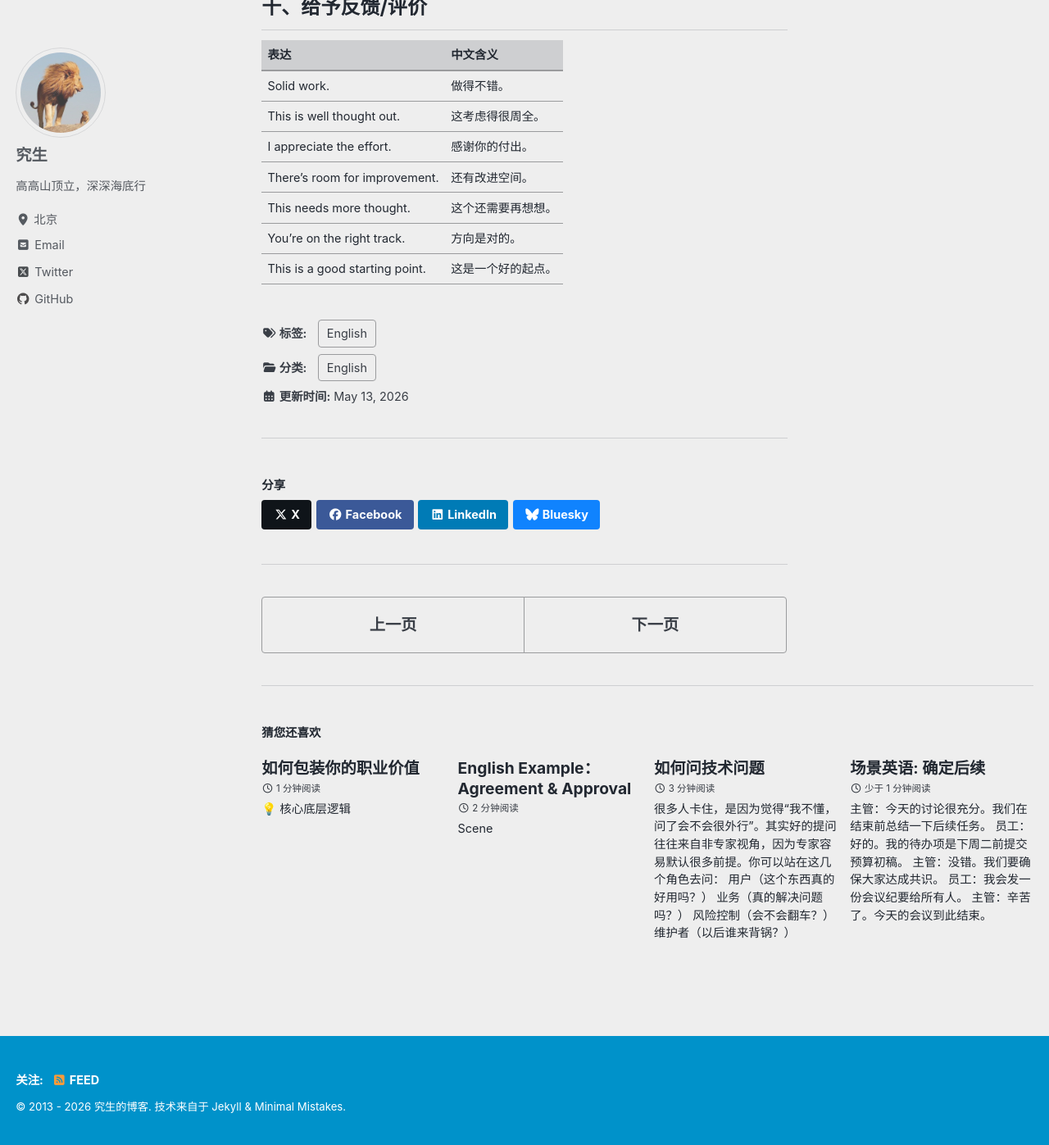
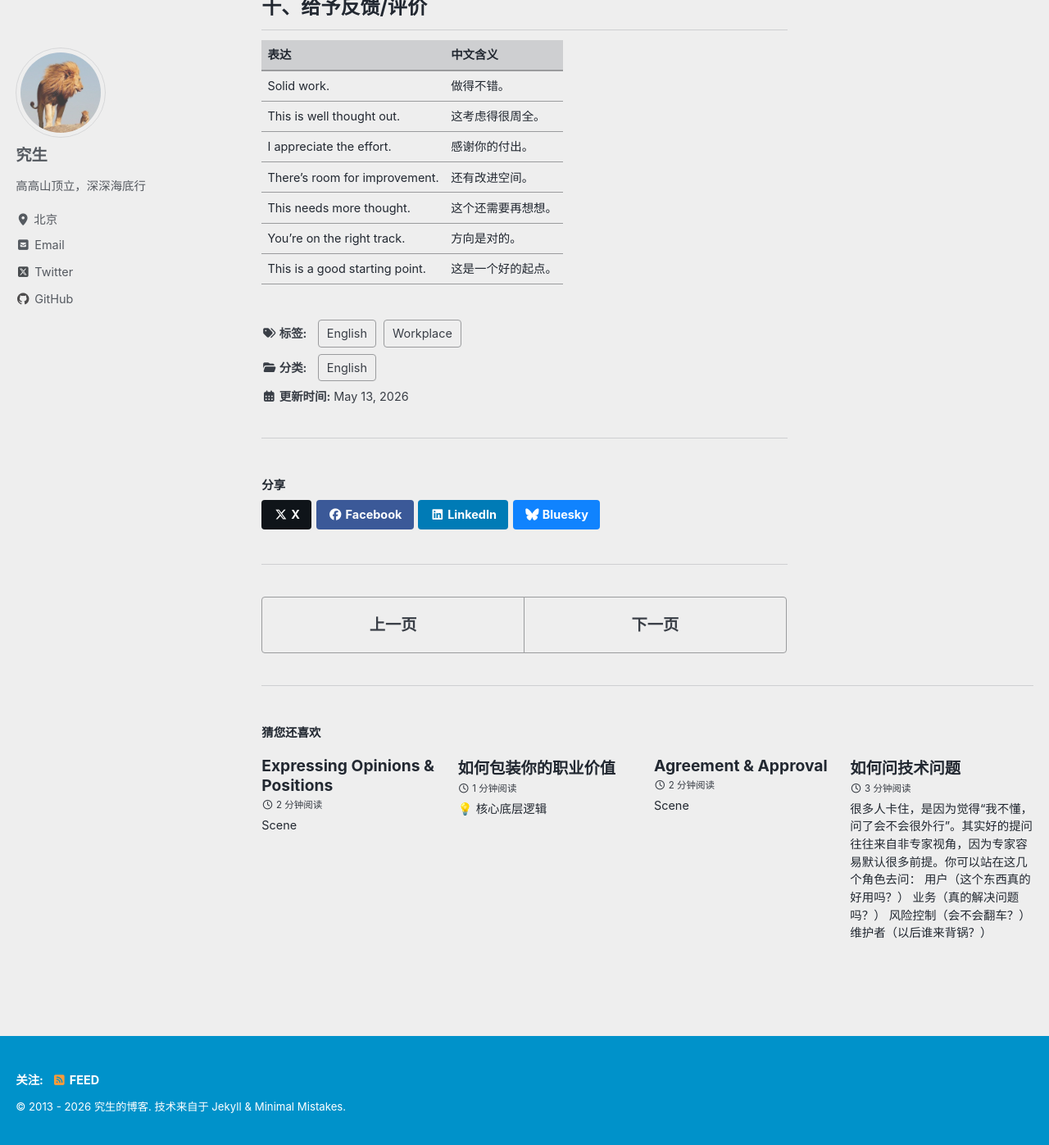
Before and after one commit to 9sheng/9sheng.github.io, a Jekyll site: the page built from _posts/2026-05-13-workplace-english.md, in a window 1280 px wide and 1400 px high, scrolled down 5819 px. Shown: the top 1397 px of the window at 82% size. Built offline with Jekyll 4.4.1, drawn with Linux system fonts in a browser that asks for light colours; cached includes are drawn as plain includes; part of the change alters nothing that is shown.

Commit message:
update posts

```diff
--- a/_posts/2026-05-13-workplace-english.md
+++ b/_posts/2026-05-13-workplace-english.md
@@ -4,6 +4,7 @@ date:       2026-05-13 11:17:27 -0700
 categories: English
 tags:
 - English
+- Workplace
 ---
 
 
--- a/_posts/2026-05-15-workplace-english-example-agreement-approval.md
+++ b/_posts/2026-05-15-workplace-english-example-agreement-approval.md
@@ -1,5 +1,5 @@
 ---
-title:      "English Example：Agreement & Approval"
+title:      "Agreement & Approval"
 date:       2026-05-15 15:17:27 -0700
 categories: English
 tags:
--- /dev/null
+++ b/_posts/2026-05-21-workplace-english-example-express-opinions.md
@@ -0,0 +1,39 @@
+---
+title:      "Expressing Opinions & Positions"
+date:       2026-05-21 16:22:27 -0700
+categories: English
+tags:
+- English
+- Workplace
+---
+
+## Scene
+
+Design Review — Discussing Technical Approaches
+
+- A: So we have two options — build a new microservice, or extend the existing one. Thoughts?
+- B: **My initial thought is** we should extend the existing service. Less operational overhead.
+- A: **I'd push back on that**. The existing service is already doing too much. **From my perspective**, a new service gives us cleaner boundaries.
+- B: **To be fair**, you have a point. But **off the top of my head**, the deployment pipeline alone would take two weeks.
+- A: **Here's my take** — we start with the extension, but design it so we can split it out later.
+- B: **I'm leaning toward** that approach too. Best of both worlds.
+
+
+## Expression
+
+| 表达 | 中文含义 |
+|------|----------|
+| From my perspective... | 从我的角度来看…… |
+| I'm leaning toward... | 我倾向于…… |
+| My initial thought is... | 我初步的想法是…… |
+| Off the top of my head... | 我现在第一反应是…… |
+| To be honest... | 说实话…… |
+| To be fair... | 客观来说…… |
+| I'm not fully convinced yet. | 我还没有完全被说服。 |
+| I'm not convinced this will scale. | 我不确定这个方案能扩展。 |
+| The way I see it... | 在我看来…… |
+| My two cents is... | 我的一点浅见是…… |
+| If I had to pick, I'd say... | 如果非要选的话，我会说…… |
+| I'd push back on that. | 我对这个有不同意见。 |
+| I'd argue that... | 我认为…… |
+| Here's my take. | 这是我的看法。 |
```
